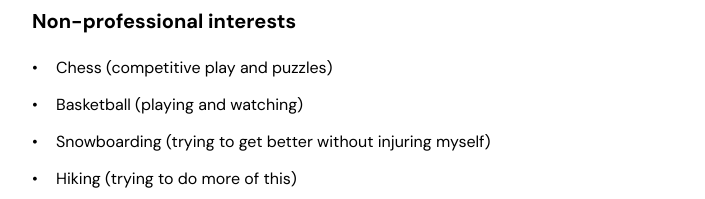
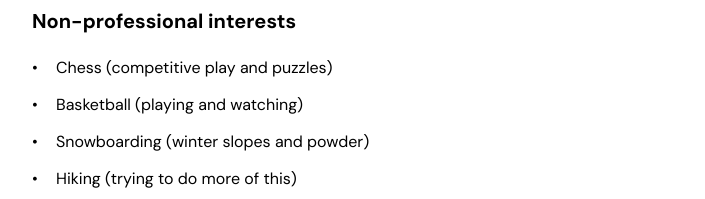
Before and after one commit to nihalgunu/nihalgunu.github.io, a plain HTML site: page index.html in a window 1280 px wide. Shown: the part 1160-1359 px from the top of the page, without its empty margins (278-983 px from the left). Drawn offline with Linux system fonts and the light colour scheme.

Commit message:
Update snowboarding description

```diff
--- a/index.html
+++ b/index.html
@@ -68,7 +68,7 @@
                     <ul class="interests-list">
                         <li>Chess (competitive play and puzzles)</li>
                         <li>Basketball (playing and watching)</li>
-                        <li>Snowboarding (trying to get better without injuring myself)</li>
+                        <li>Snowboarding (winter slopes and powder)</li>
                         <li>Hiking (trying to do more of this)</li>
                         <li>Origami (started as a focus thing, now I just like it)</li>
                         <li>Anime and manga (Steins Gate, Vinland Saga, Monster)</li>
```
